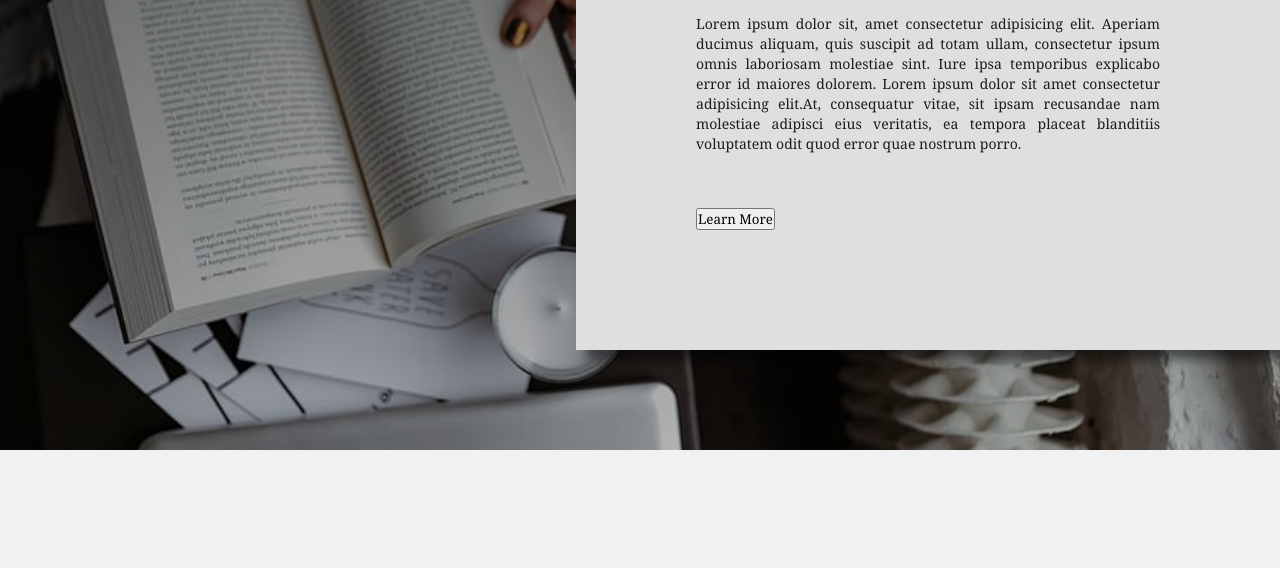
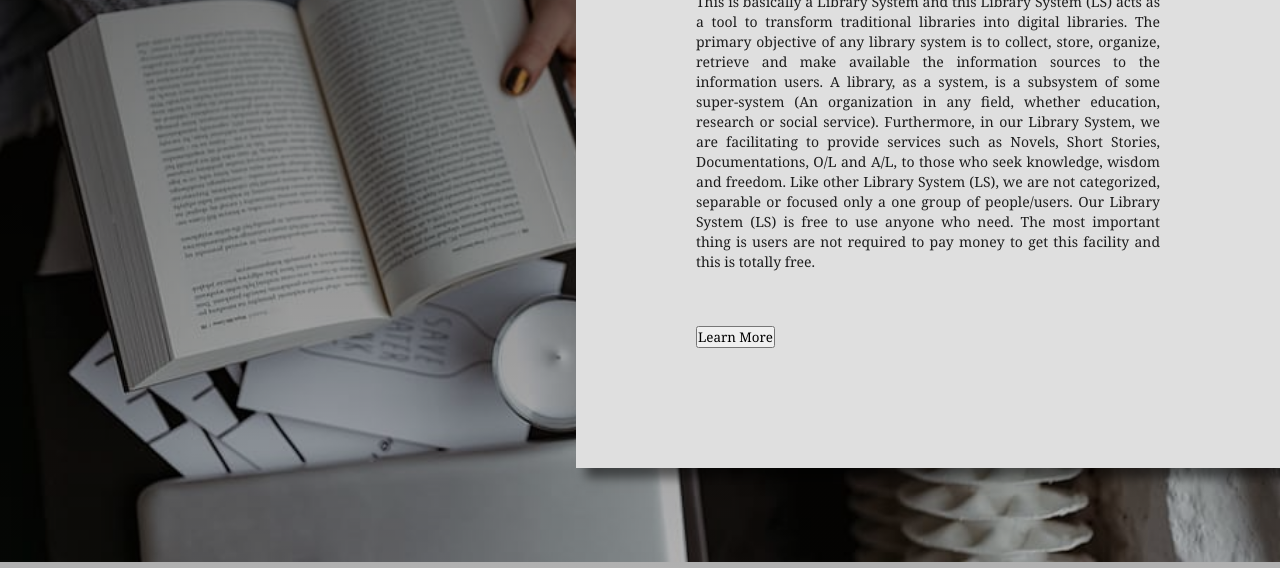
Before and after one commit to NSachini/web-project, a plain HTML site: page index.html in a window 1280 px wide. Shown: the part 329-897 px from the top of the page. Before the commit the page ends 800 px from the top, so only its background shows below. Drawn offline with Linux system fonts and the light colour scheme.

Commit message:
Update index.html

```diff
--- a/index.html
+++ b/index.html
@@ -10,12 +10,17 @@
     <div class="about-section">
         <div class="inner-container">
             <h1>About Us</h1>
-            <p class="text">Lorem ipsum dolor sit, amet consectetur adipisicing elit. Aperiam ducimus aliquam,
-                quis suscipit ad totam ullam,
-                consectetur ipsum omnis laboriosam molestiae sint. Iure ipsa temporibus explicabo error id
-                maiores dolorem. Lorem ipsum dolor sit amet consectetur adipisicing elit.At, consequatur vitae,
-                sit ipsam recusandae nam molestiae adipisci eius veritatis,
-                ea tempora placeat blanditiis voluptatem odit quod error quae nostrum porro.</p>
+            <p class="text">This is basically a Library System and this Library System (LS) acts as a tool to transform
+                traditional libraries into digital libraries. The primary objective of any library system is to
+                collect, store, organize, retrieve and make available the information sources to the
+                information users. A library, as a system, is a subsystem of some super-system (An
+                organization in any field, whether education, research or social service).
+                Furthermore, in our Library System, we are facilitating to provide services such as
+                Novels, Short Stories, Documentations, O/L and A/L, to those who seek knowledge,
+                wisdom and freedom. Like other Library System (LS), we are not categorized, separable
+                or focused only a one group of people/users. Our Library System (LS) is free to use
+                anyone who need. The most important thing is users are not required to pay money to
+                get this facility and this is totally free.</p>
 
             <br><br>
         <a href="About.html"><button>Learn More</button></a>
```
